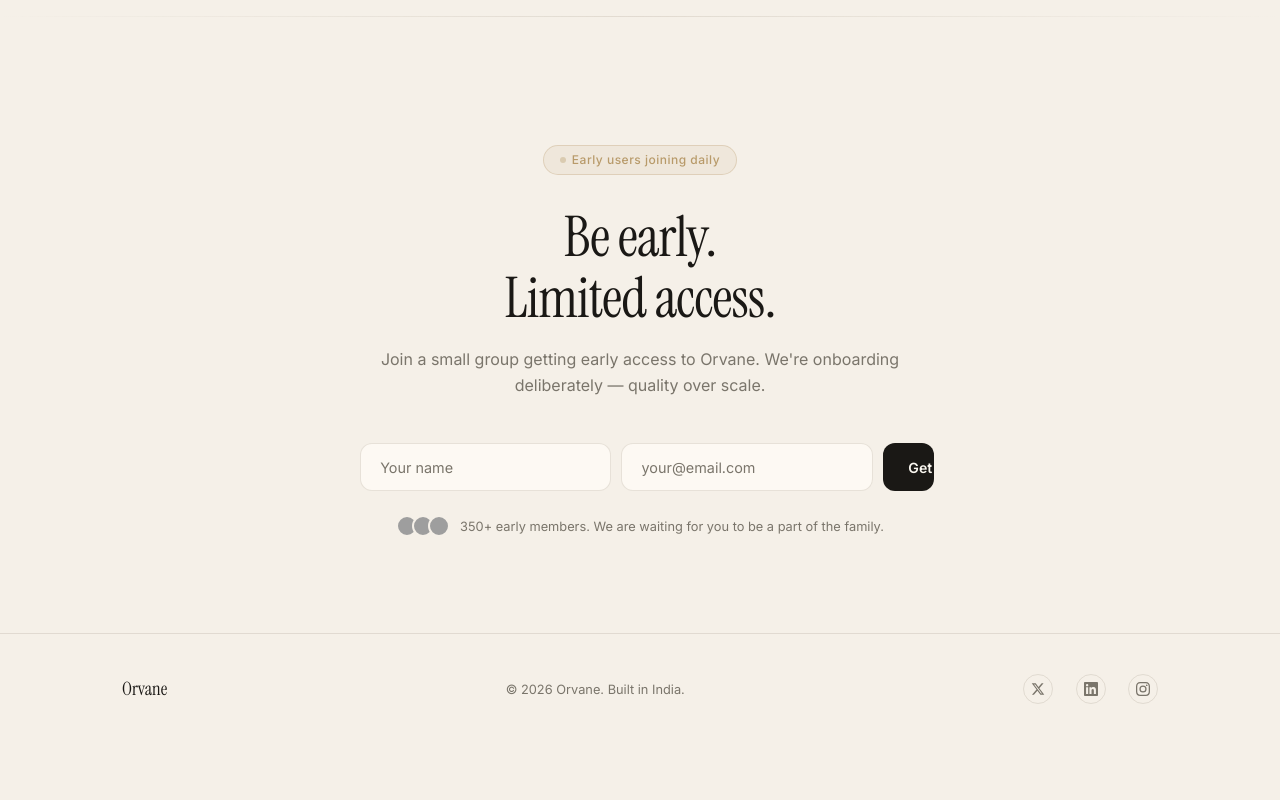
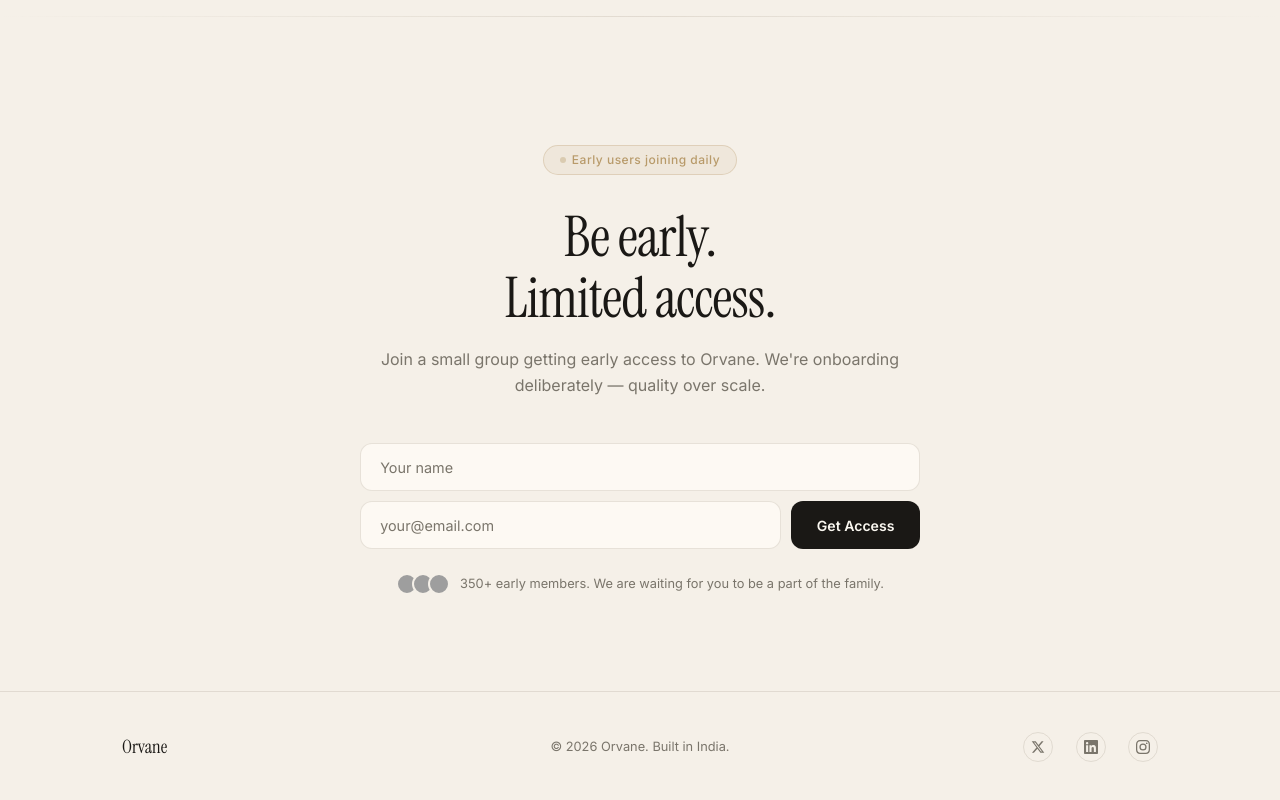
Before and after one commit to ayushforsure/Orvane-soon, a website: page index.html in a window 1280 px wide. Shown: the part 3934-4734 px from the top of the page. Before the commit the page ends 4678 px from the top, so only its background shows below. Drawn offline with Linux system fonts and the light colour scheme; grey boxes are pictures that could not be loaded.

```diff
--- a/index.html
+++ b/index.html
@@ -291,6 +291,7 @@
             required
             autocomplete="name"
           />
+          <div class="input-row">
             <input
               type="email"
               id="wl-email"
@@ -300,6 +301,7 @@
               autocomplete="email"
             />
             <button type="submit" class="submit-btn" id="wl-btn">Get Access</button>
+          </div>
         </form>
 
         <!-- Inline feedback message (shown/hidden by JS) -->
--- a/styles.css
+++ b/styles.css
@@ -689,10 +689,18 @@
   margin-bottom: 2.8rem;
 }
 
+/* Form: name stacks above the email + button row */
 .email-form {
   display: flex;
+  flex-direction: column;
   gap: 10px;
   margin-bottom: 1.5rem;
+}
+
+/* Inner row: email input + submit button side by side */
+.input-row {
+  display: flex;
+  gap: 10px;
 }
 
 .email-input {
@@ -817,9 +825,19 @@
 .footer-inner {
   display: flex;
   align-items: center;
-  justify-content: space-between;
   flex-wrap: wrap;
   gap: 1rem;
+}
+
+/* Three equal columns so copyright is always perfectly centred */
+.footer-brand,
+.footer-copy,
+.footer-links {
+  flex: 1;
+}
+
+.footer-copy {
+  text-align: center;
 }
 
 .footer-brand {
@@ -829,12 +847,14 @@
   text-decoration: none;
 }
 
+/* font-size and colors now defined above in the combined rule */
 .footer-copy { font-size: 0.8rem; color: var(--ink-3); }
 
 .footer-links {
   display: flex;
   gap: 1.4rem;
   align-items: center;
+  justify-content: flex-end;  /* push icons to the right */
 }
 
 .footer-links a {
@@ -874,8 +894,11 @@
 
 @media (max-width: 640px) {
   .stat-grid    { grid-template-columns: 1fr; }
-  .email-form   { flex-direction: column; }
+  .input-row    { flex-direction: column; }
   .footer-inner { flex-direction: column; gap: 1.2rem; text-align: center; }
+  .footer-brand,
+  .footer-copy,
+  .footer-links { flex: unset; width: 100%; justify-content: center; }
+  .footer-links { justify-content: center; }
   .nav-cta      { display: none; }
-  .footer-links { justify-content: center; }
 }
```
Lines whose indentation alone changed are shown as unchanged.
